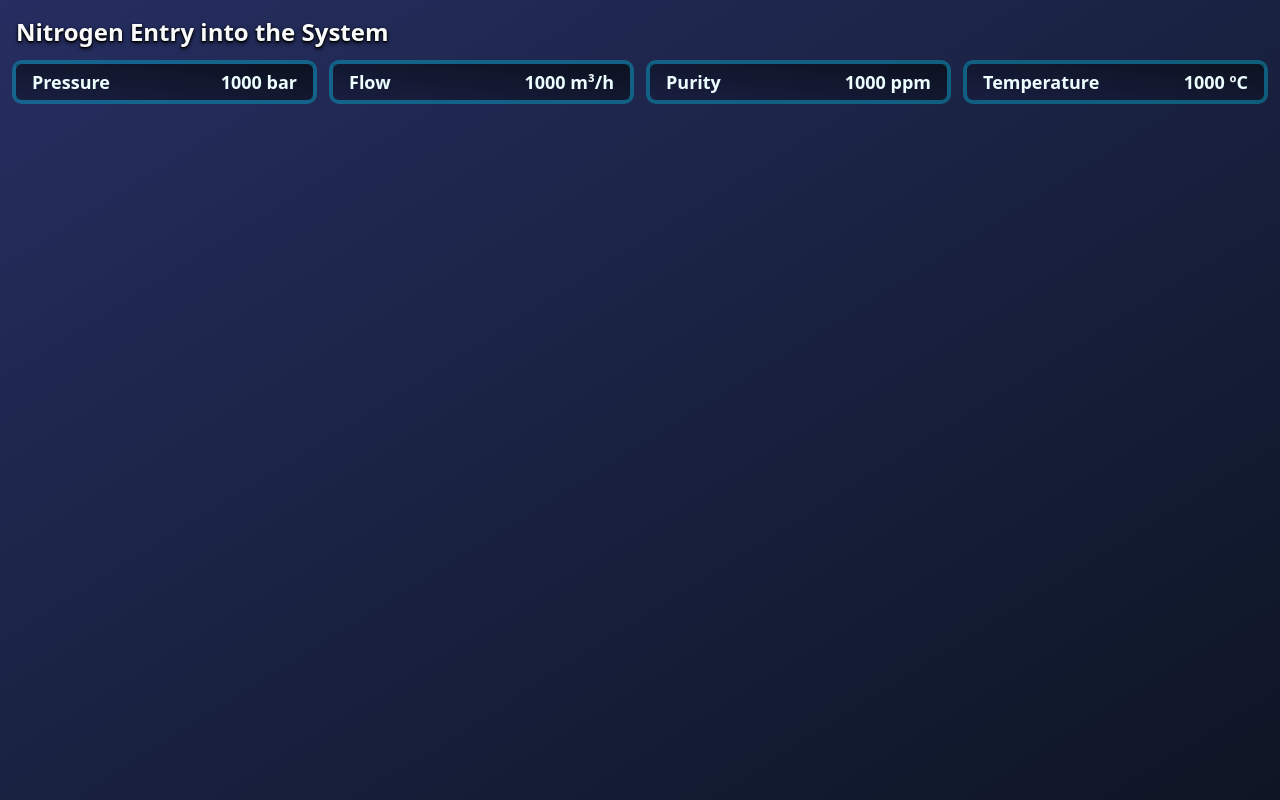
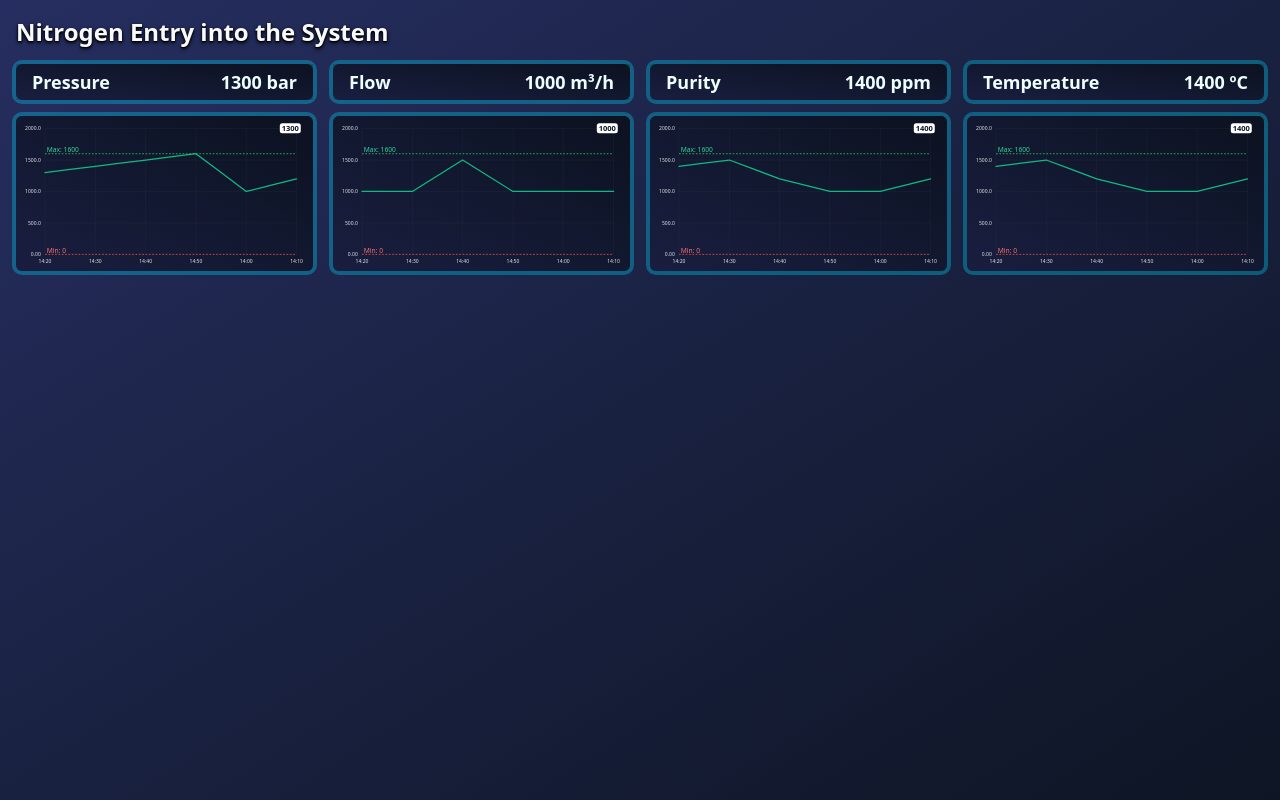
Before and after one commit to MendoncaGabriel/hefesto-front, an Angular app: page / in a window 1280 px wide. Built offline with nearby package versions, Linux system fonts and the light colour scheme.

Commit message:
fix: ajuste ao implementar chart

```diff
--- a/src/app/app.component.html
+++ b/src/app/app.component.html
@@ -1,6 +1,6 @@
 <div class="background p-4 bg-gradient-to-tl to-[#262e61] from-[#0e1524] h-screen overflow-hidden flex flex-col gap-4 ">
 
-  <!-- forno -->
+  <!-- indicadores -->
   <h2 class="title">Nitrogen Entry into the System</h2>
   <div class="grid grid-cols-4 gap-5">
     @for (i of nitrogenGenerator(); track $index) {
@@ -12,19 +12,31 @@
       }
   </div>
 
-  <!-- forno -->
-  <!-- <div class="grid grid-cols-4 gap-5">
-    @for (i of metricsChart; track $index) {
-    <div
-      class="w-full h-auto rounded-md ring-4 ring-cyan-500/40 bg-gradient-to-bl from-[#0c1220] to-[#191e40] text-white">
+  <!-- gerador nitrogenio -->
+  <div class="grid grid-cols-4 gap-5">
+    @for (i of nitrogenGenerator(); track $index) {
 
-      <app-metric-chart [xLabels]="i.legendaX" [yLabels]="i.legendaY" [maxValue]="i.maximo" [minValue]="i.minimo" />
-    </div>
+      <div class="w-full h-auto rounded-md ring-4 ring-cyan-500/40 bg-gradient-to-bl from-[#0c1220] to-[#191e40] text-white">
+
+        <!-- TODO: trocar [current]="" para [current]="i.current" -->
+        <app-metric-chart
+          [xLabels]="i.chart.xLabels"
+          [yLabels]="i.chart.yLabels"
+          [minValue]="0"
+          [maxValue]="i.max"
+          [current]="i.chart.data[0]"
+          [data]="i.chart.data"
+          [width]="600"
+          [height]="300"
+        />
+      </div>
+
     }
   </div>
 
-  <h2 class="title">Nitrogen Consumption in the Oven</h2>
 
+  <!-- forno -->
+  <!-- <h2 class="title">Nitrogen Consumption in the Oven</h2>
   <div class="grid grid-cols-5 gap-4">
     @for (i of cardLines; track $index) {
     <app-card-line
--- a/src/app/global.service.ts
+++ b/src/app/global.service.ts
@@ -1,9 +1,9 @@
-import { Injectable, signal } from '@angular/core';
+import { Injectable } from '@angular/core';
 import { Observable, Subject } from 'rxjs';
 
 export interface ChartData {
-  legendaX: string[];
-  legendaY: string[];
+  xLabels: string[];
+  yLabels: string[];
   data: number[];
 }
 
@@ -32,11 +32,11 @@ const mockSoquet: SoquetData  = {
         current: 1000,
         max: 1600,
         chart: {
-          legendaX: ['14:00', '14:10', '14:20', '14:30', '14:40', '14:50'],
-          legendaY: ['0.00', '500.0', '1000.0', '1500.0', '2000.0'],
+          xLabels: ['14:00', '14:10', '14:20', '14:30', '14:40', '14:50'],
+          yLabels: ['0.00', '500.0', '1000.0', '1500.0', '2000.0'],
           data: [
-            1000, 1200, 1400,
-            1500, 1200, 1000
+            1000, 1200, 1300,
+            1400, 1500, 1600
           ]
         }
       },
@@ -47,11 +47,11 @@ const mockSoquet: SoquetData  = {
         current: 1000,
         max: 1600,
         chart: {
-          legendaX: ['14:00', '14:10', '14:20', '14:30', '14:40', '14:50'],
-          legendaY: ['0.00', '500.0', '1000.0', '1500.0', '2000.0'],
+          xLabels: ['14:00', '14:10', '14:20', '14:30', '14:40', '14:50'],
+          yLabels: ['0.00', '500.0', '1000.0', '1500.0', '2000.0'],
           data: [
-            1000, 1200, 1400,
-            1500, 1200, 1000
+            1000, 1000, 1000,
+            1000, 1500, 1000
           ]
         }
       },
@@ -62,8 +62,8 @@ const mockSoquet: SoquetData  = {
         current: 1000,
         max: 1600,
         chart: {
-          legendaX: ['14:00', '14:10', '14:20', '14:30', '14:40', '14:50'],
-          legendaY: ['0.00', '500.0', '1000.0', '1500.0', '2000.0'],
+          xLabels: ['14:00', '14:10', '14:20', '14:30', '14:40', '14:50'],
+          yLabels: ['0.00', '500.0', '1000.0', '1500.0', '2000.0'],
           data: [
             1000, 1200, 1400,
             1500, 1200, 1000
@@ -77,8 +77,8 @@ const mockSoquet: SoquetData  = {
         current: 1000,
         max: 1600,
         chart: {
-          legendaX: ['14:00', '14:10', '14:20', '14:30', '14:40', '14:50'],
-          legendaY: ['0.00', '500.0', '1000.0', '1500.0', '2000.0'],
+          xLabels: ['14:00', '14:10', '14:20', '14:30', '14:40', '14:50'],
+          yLabels: ['0.00', '500.0', '1000.0', '1500.0', '2000.0'],
           data: [
             1000, 1200, 1400,
             1500, 1200, 1000
@@ -94,8 +94,8 @@ const mockSoquet: SoquetData  = {
         current: 1000,
         max: 1600,
         chart: {
-          legendaX: ['14:00', '14:10', '14:20', '14:30', '14:40', '14:50'],
-          legendaY: ['0.00', '500.0', '1000.0', '1500.0', '2000.0'],
+          xLabels: ['14:00', '14:10', '14:20', '14:30', '14:40', '14:50'],
+          yLabels: ['0.00', '500.0', '1000.0', '1500.0', '2000.0'],
           data: [
             1000, 1200, 1400,
             1500, 1200, 1000
@@ -109,8 +109,8 @@ const mockSoquet: SoquetData  = {
         uom: "ppm",
         max: 1600,
         chart: {
-          legendaX: ['14:00', '14:10', '14:20', '14:30', '14:40', '14:50'],
-          legendaY: ['0.00', '500.0', '1000.0', '1500.0', '2000.0'],
+          xLabels: ['14:00', '14:10', '14:20', '14:30', '14:40', '14:50'],
+          yLabels: ['0.00', '500.0', '1000.0', '1500.0', '2000.0'],
           data: [
             1000, 1200, 1400,
             1500, 1200, 1000
@@ -124,8 +124,8 @@ const mockSoquet: SoquetData  = {
         alert: "none",
         max: 1600,
         chart: {
-          legendaX: ['14:00', '14:10', '14:20', '14:30', '14:40', '14:50'],
-          legendaY: ['0.00', '500.0', '1000.0', '1500.0', '2000.0'],
+          xLabels: ['14:00', '14:10', '14:20', '14:30', '14:40', '14:50'],
+          yLabels: ['0.00', '500.0', '1000.0', '1500.0', '2000.0'],
           data: [
             1000, 1200, 1400,
             1500, 1200, 1000
@@ -139,8 +139,8 @@ const mockSoquet: SoquetData  = {
         alert: "none",
         max: 1600,
         chart: {
-          legendaX: ['14:00', '14:10', '14:20', '14:30', '14:40', '14:50'],
-          legendaY: ['0.00', '500.0', '1000.0', '1500.0', '2000.0'],
+          xLabels: ['14:00', '14:10', '14:20', '14:30', '14:40', '14:50'],
+          yLabels: ['0.00', '500.0', '1000.0', '1500.0', '2000.0'],
           data: [
             1000, 1200, 1400,
             1500, 1200, 1000
@@ -154,8 +154,8 @@ const mockSoquet: SoquetData  = {
         alert: "none",
         max: 1600,
         chart: {
-          legendaX: ['14:00', '14:10', '14:20', '14:30', '14:40', '14:50'],
-          legendaY: ['0.00', '500.0', '1000.0', '1500.0', '2000.0'],
+          xLabels: ['14:00', '14:10', '14:20', '14:30', '14:40', '14:50'],
+          yLabels: ['0.00', '500.0', '1000.0', '1500.0', '2000.0'],
           data: [
             1000, 1200, 1400,
             1500, 1200, 1000
@@ -164,6 +164,7 @@ const mockSoquet: SoquetData  = {
       },
     ]
 }
+
 
 @Injectable({
   providedIn: 'root'
@@ -180,7 +181,34 @@ export class GlobalService {
     return this.subject.asObservable()
   }
 
-  private simulateSocket(){
-    this.subject.next(mockSoquet)
+  mockOld: any = []
+
+private simulateSocket() {
+  if (this.mockOld.length === 0) {
+    this.mockOld = JSON.parse(JSON.stringify(mockSoquet)); // garante cópia independente
   }
+
+  // Usa o estado anterior
+  const novoMock: SoquetData = JSON.parse(JSON.stringify(this.mockOld));
+
+  novoMock.nitrogenGenerator = novoMock.nitrogenGenerator.map(metric => {
+    const oldData = metric.chart.data;
+    const oldXLabels = metric.chart.xLabels;
+
+    // Move o último para o início
+    oldData.unshift(oldData.pop()!);
+    oldXLabels.unshift(oldXLabels.pop()!);
+
+    // Atualiza valor atual
+    metric.current = oldData[0];
+
+    return metric;
+  });
+
+  // Atualiza mockOld com novo estado
+  this.mockOld = JSON.parse(JSON.stringify(novoMock));
+
+    this.subject.next(novoMock);
 }
+
+}
--- a/src/app/metric-chart/metric-chart.component.ts
+++ b/src/app/metric-chart/metric-chart.component.ts
@@ -1,6 +1,5 @@
 import { CommonModule, NgFor } from '@angular/common';
-import { Component, ChangeDetectionStrategy, Input, inject, computed } from '@angular/core';
-import { ChartDataService } from './mock-chart-data.service';
+import { Component, ChangeDetectionStrategy, Input } from '@angular/core';
 
 @Component({
   selector: 'app-metric-chart',
@@ -10,16 +9,15 @@ import { ChartDataService } from './mock-chart-data.service';
   changeDetection: ChangeDetectionStrategy.OnPush,
 })
 export class MetricChartComponent {
-  width = 500;
-  height = 300;
-
   @Input() xLabels: string[] = [];
   @Input() yLabels: string[] = [];
   @Input() minValue = 20;
   @Input() maxValue = 50;
+  @Input() current: number = 0;
+  @Input() width: number = 500;
+  @Input() height: number = 500;
 
-  readonly dataService = inject(ChartDataService);
-  readonly data = this.dataService.data;
+  @Input() data: number[] = []; // Agora os dados vêm 100% via Input!
 
   get yMax(): number {
     return this.height - (this.maxValue - this.minLabel) * this.escalaYLabel;
@@ -29,11 +27,9 @@ export class MetricChartComponent {
     return this.height - (this.minValue - this.minLabel) * this.escalaYLabel;
   }
 
-
   get escalaYLabel(): number {
     return this.height / (this.maxLabel - this.minLabel);
   }
-
 
   get heightRange(): number {
     return this.yMin - this.yMax;
@@ -49,8 +45,8 @@ export class MetricChartComponent {
   }
 
   get escalaY(): number {
-  return this.height / (this.maxLabel - this.minLabel);
-}
+    return this.height / (this.maxLabel - this.minLabel);
+  }
 
   get xLines() {
     if (this.xLabels.length > 1) {
@@ -62,8 +58,8 @@ export class MetricChartComponent {
   }
 
   get minLabel(): number {
-  return parseFloat(this.yLabels[0]) || 0;
-}
+    return parseFloat(this.yLabels[0]) || 0;
+  }
 
   get maxLabel(): number {
     return parseFloat(this.yLabels[this.yLabels.length - 1]) || 100;
@@ -73,31 +69,17 @@ export class MetricChartComponent {
     return this.height / (this.maxValue - this.minValue);
   }
 
-
-  get current(): number {
-    const values = this.data();
-    return values[values.length - 1] ?? 0;
-  }
-
-  get curveLine() {
-    const values = this.data();
-    if (values.length < 2) return '';
+  get curveLine(): string {
+    const values = this.data;
+    if (!values || values.length < 2) return '';
 
     const scaleX = this.width / (values.length - 1);
-    // Use escala Y baseada no range minValue -> maxValue, porém ajustado para a escala das labels
-    // Para isso, criamos escala relativa dentro do intervalo das labels
     const escalaYRange = this.height / (this.maxLabel - this.minLabel);
 
     const points = values.map((val, i) => {
       const x = i * scaleX;
-
-      // Clampe o valor para não sair do intervalo minValue/maxValue
       const clampedVal = Math.min(Math.max(val, this.minValue), this.maxValue);
-
-      // Ajuste o y relativo ao clampedVal e as labels
-      // Importante usar minLabel para alinhar com o eixo y do gráfico
       const y = this.height - (clampedVal - this.minLabel) * escalaYRange;
-
       return { x, y };
     });
 
@@ -113,7 +95,6 @@ export class MetricChartComponent {
     return d;
   }
 
-
   trackByIndex(index: number): number {
     return index;
   }
```
